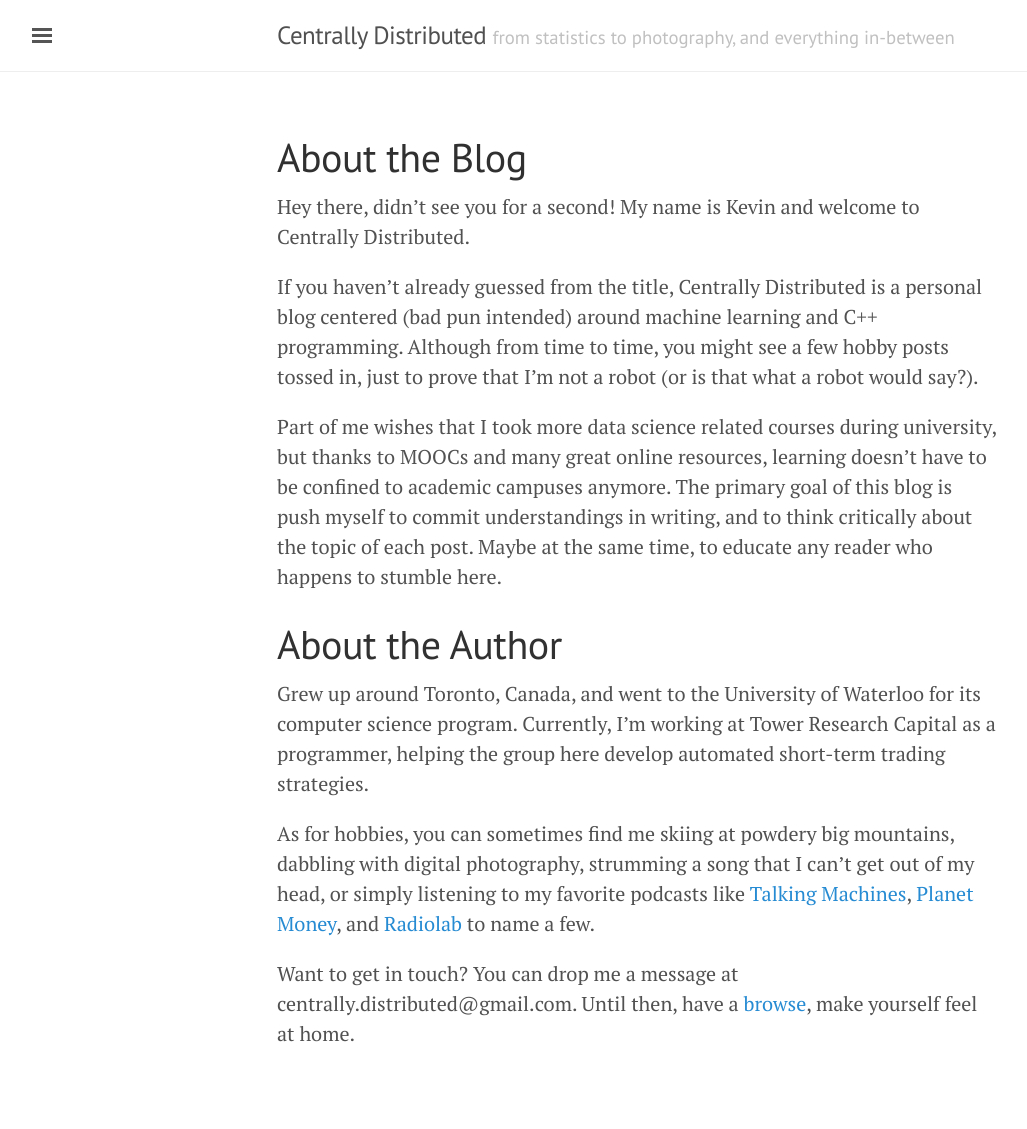
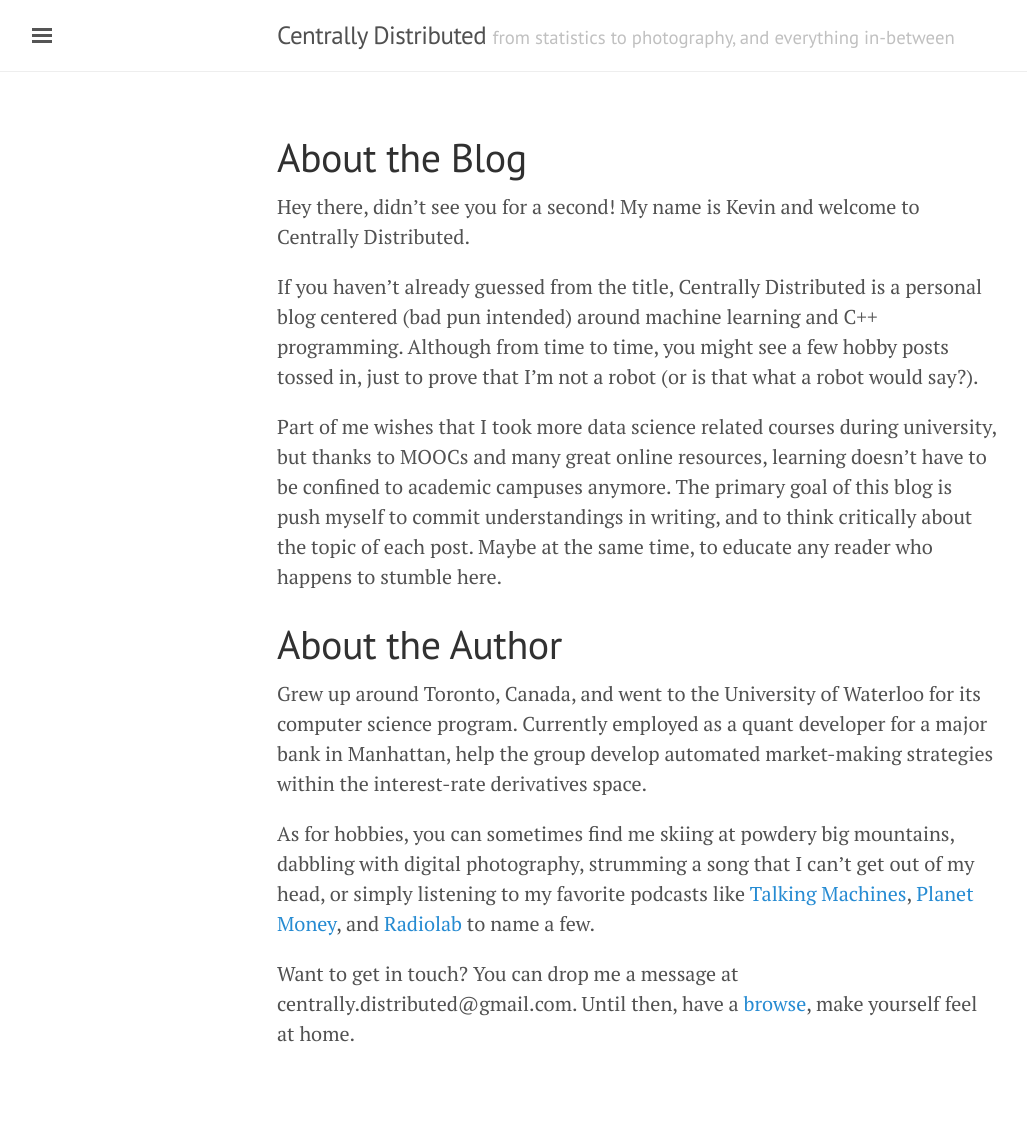
Before and after one commit to Estinox/estinox.github.io, a Jekyll site: the page built from about.md, in a window 1280 px wide. Shown: the whole page, without its empty margins (3-1030 px from the left). Built offline with Jekyll 4.4.1, drawn with Linux system fonts in a browser that asks for light colours; comment, search, counter and statistics services are not loaded.

Commit message:
updated about me

```diff
--- a/about.md
+++ b/about.md
@@ -10,7 +10,7 @@ Part of me wishes that I took more data science related courses during universit
 
 # About the Author
 
-Grew up around Toronto, Canada, and went to the University of Waterloo for its computer science program. Currently, I'm working at Tower Research Capital as a programmer, helping the group here develop automated short-term trading strategies.
+Grew up around Toronto, Canada, and went to the University of Waterloo for its computer science program. Currently employed as a quant developer for a major bank in Manhattan, help the group develop automated market-making strategies within the interest-rate derivatives space.
 
 As for hobbies, you can sometimes find me skiing at powdery big mountains, dabbling with digital photography, strumming a song that I can't get out of my head, or simply listening to my favorite podcasts like [Talking Machines](http://www.thetalkingmachines.com){:target="_blank"}, [Planet Money](http://www.npr.org/sections/money){:target="_blank"}, and [Radiolab](http://www.radiolab.org){:target="_blank"} to name a few.
 
```
